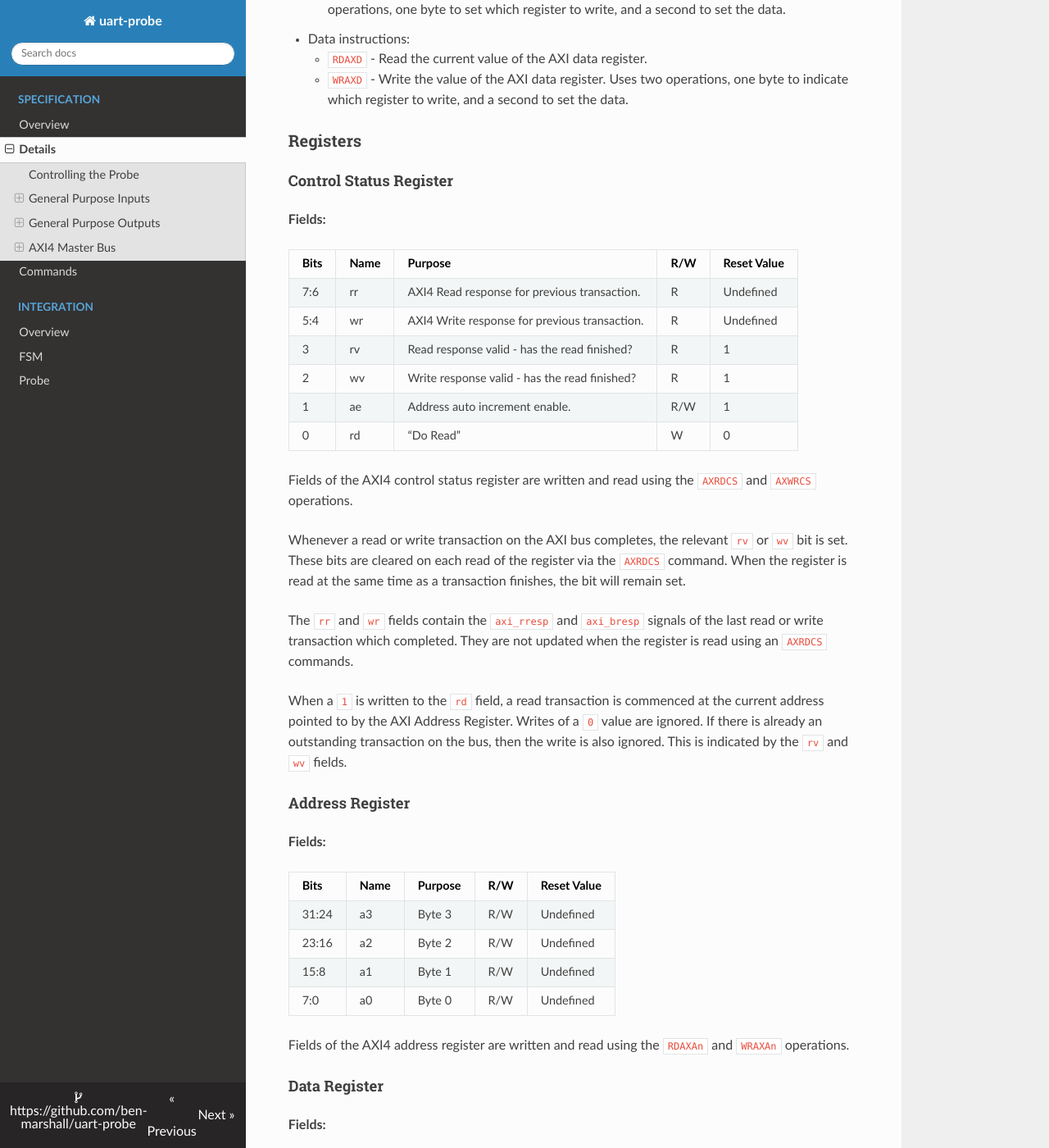
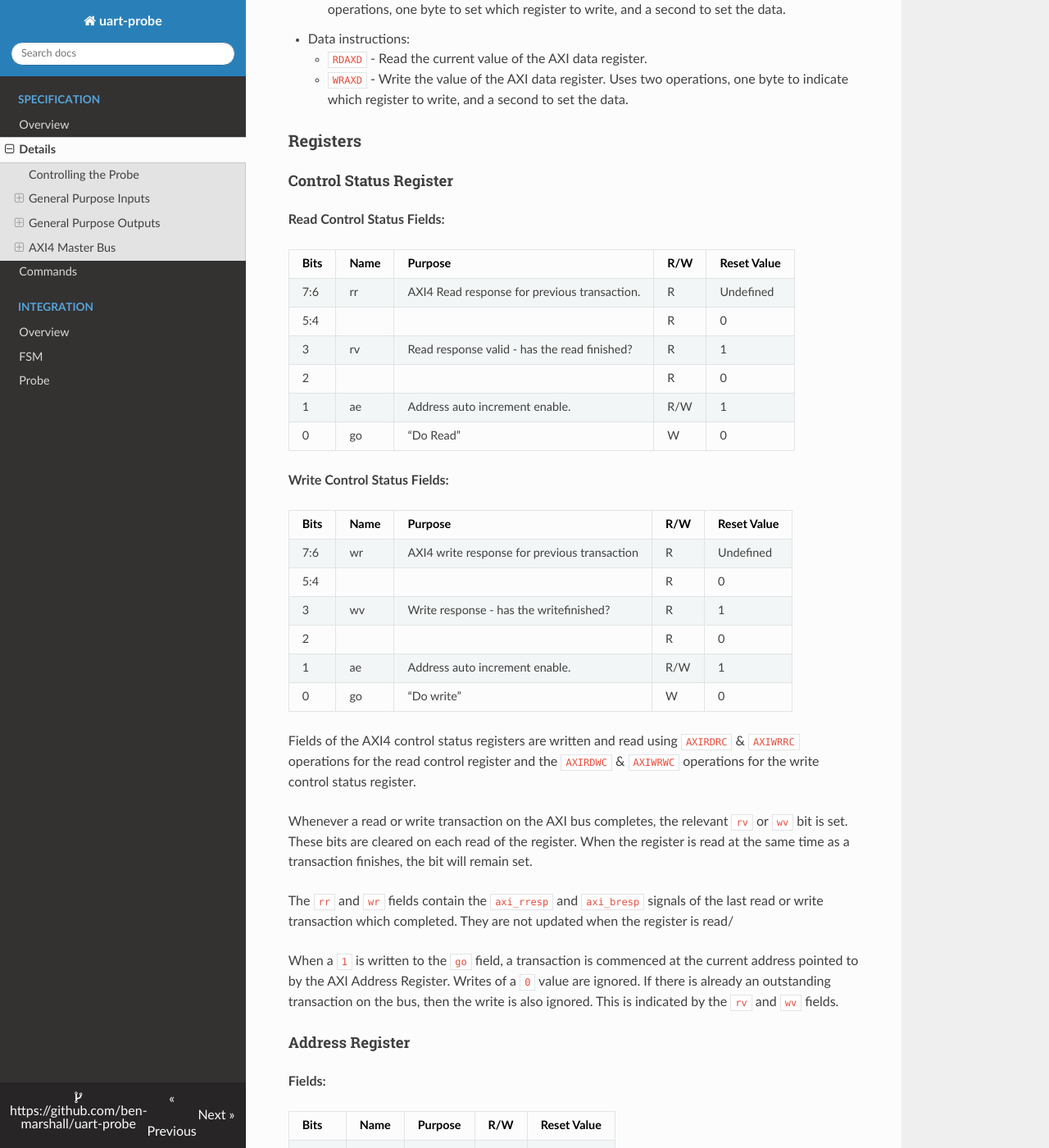
Before and after one commit to ben-marshall/verilog-probe, an MkDocs documentation site: the page built from docs/spec-details.md, in a window 1280 px wide and 1400 px high, scrolled down 2283 px. Shown: the whole window at 82% size. Built offline with MkDocs 1.6.1, drawn with Linux system fonts in a browser that asks for light colours; nearby versions of some CDN libraries; old or Windows-style settings are respelled for this version of MkDocs.

Commit message:
Updated specs and control status register probe software accesses.  On branch axi-data-32  Changes to be committed: 	modified:   docs/spec-details.md 	modified:   src/hdl/uartprobe.v 	modified:   src/probe/ProbeCommon.py 	modified:   src/probe/ProbeInterface.py 	modified:   src/probe/ProbeProgram.py

```diff
--- a/docs/spec-details.md
+++ b/docs/spec-details.md
@@ -104,30 +104,43 @@ A detailed specification of each feature.
 
 #### Control Status Register
 
-**Fields:**
+**Read Control Status Fields:**
 
 Bits | Name |   Purpose                                    | R/W | Reset Value
 -----|------|----------------------------------------------|-----|-------------
 7:6  | rr   | AXI4 Read response for previous transaction. | R   | Undefined
-5:4  | wr   | AXI4 Write response for previous transaction.| R   | Undefined
+5:4  |      |                                              | R   | 0
 3    | rv   | Read response valid - has the read finished? | R   | 1
-2    | wv   | Write response valid - has the read finished?| R   | 1
+2    |      |                                              | R   | 0
 1    | ae   | Address auto increment enable.               | R/W | 1
-0    | rd   | "Do Read"                                    | W   | 0
+0    | go   | "Do Read"                                    | W   | 0
 
-Fields of the AXI4 control status register are written and read using the
-`AXRDCS` and `AXWRCS` operations.
+
+**Write Control Status Fields:**
+
+Bits | Name |   Purpose                                    | R/W | Reset Value
+-----|------|----------------------------------------------|-----|-------------
+7:6  | wr   | AXI4 write response for previous transaction | R   | Undefined
+5:4  |      |                                              | R   | 0
+3    | wv   | Write response - has the writefinished?      | R   | 1
+2    |      |                                              | R   | 0
+1    | ae   | Address auto increment enable.               | R/W | 1
+0    | go   | "Do write"                                   | W   | 0
+
+Fields of the AXI4 control status registers are written and read using
+`AXIRDRC` & `AXIWRRC` operations for the read control register and the
+`AXIRDWC` & `AXIWRWC` operations for the write control status register.
 
 Whenever a read or write transaction on the AXI bus completes, the relevant
-`rv` or `wv` bit is set. These bits are cleared on each read of the register
-via the `AXRDCS` command. When the register is read at the same time as a
-transaction finishes, the bit will remain set.
+`rv` or `wv` bit is set. These bits are cleared on each read of the register.
+When the register is read at the same time as a transaction finishes, the bit
+will remain set.
 
 The `rr` and `wr` fields contain the `axi_rresp` and `axi_bresp` signals of
 the last read or write transaction which completed. They are not updated
-when the register is read using an `AXRDCS` commands.
+when the register is read/
 
-When a `1` is written to the `rd` field, a read transaction is commenced at
+When a `1` is written to the `go` field, a transaction is commenced at
 the current address pointed to by the AXI Address Register. Writes of a
 `0` value are ignored. If there is already an outstanding transaction on
 the bus, then the write is also ignored. This is indicated by the `rv` and
```
Also changed, not shown: 4 other files.
